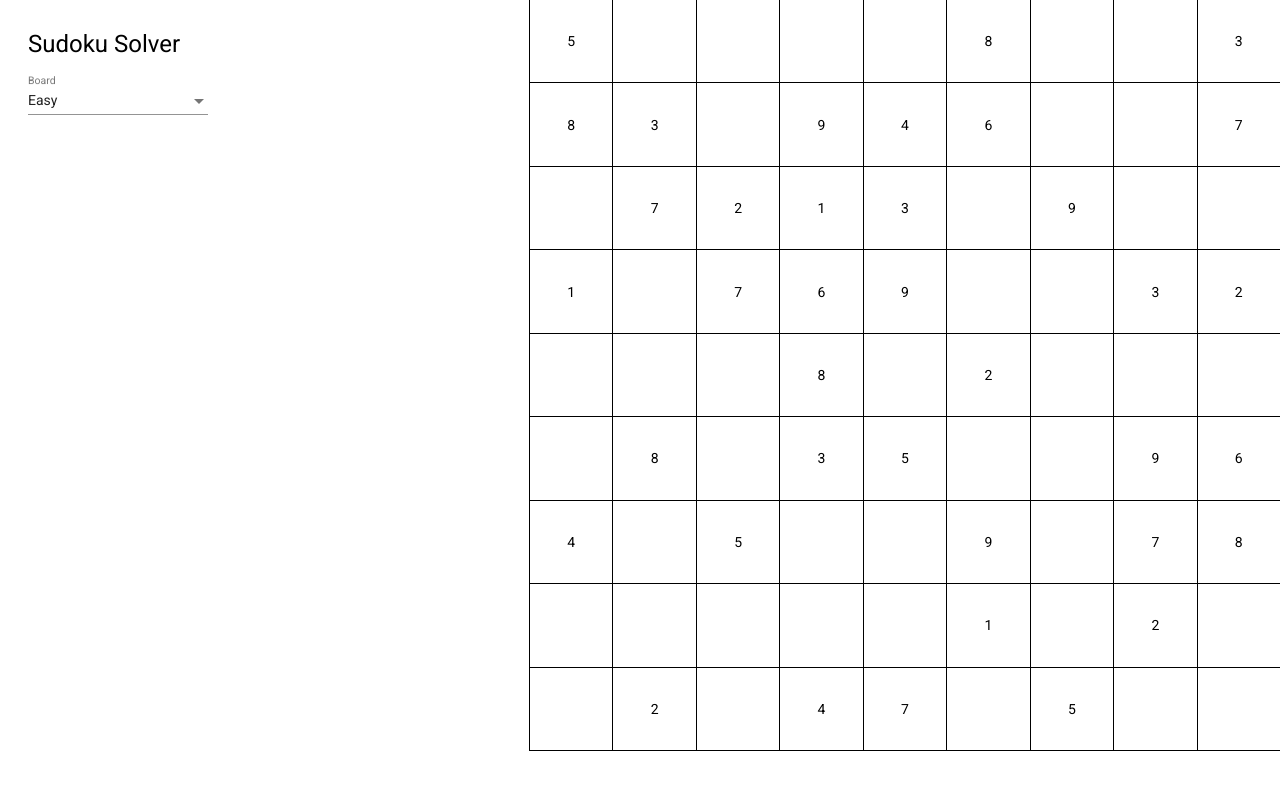
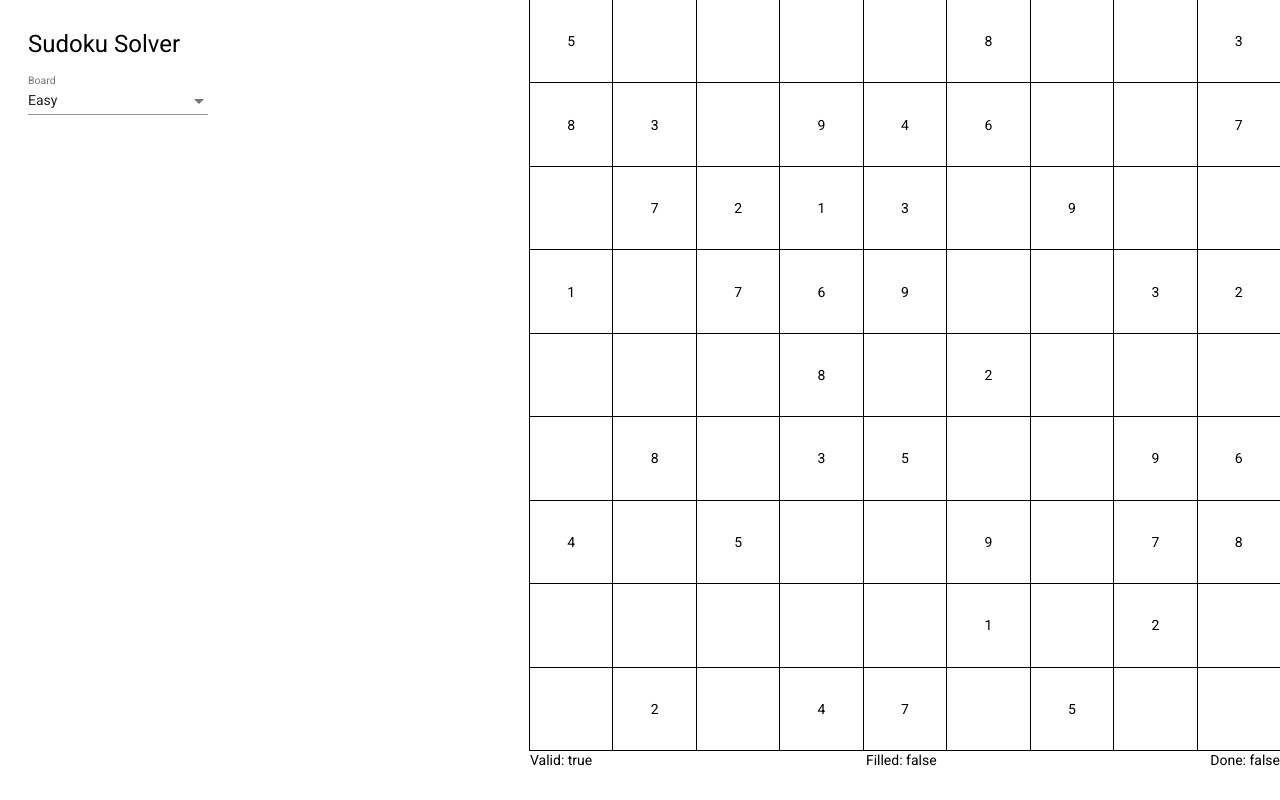
Before and after one commit to hauthorn/sudoku-solver, an Angular app: page / in a window 1280 px wide. Built offline with nearby package versions, Linux system fonts and the light colour scheme.

Commit message:
Display board status

```diff
--- a/src/app/board/board.component.html
+++ b/src/app/board/board.component.html
@@ -1,5 +1,13 @@
-<mat-grid-list cols="{{ board.columns}}">
-  <mat-grid-tile *ngFor="let field of board.fieldList" [ngClass]="{ locked: field.locked}">
-    {{ field.value }}
-  </mat-grid-tile>
-</mat-grid-list>
+<div>
+  <mat-grid-list cols="{{ board.columns}}">
+    <mat-grid-tile *ngFor="let field of board.fieldList" [ngClass]="{ locked: field.locked}">
+      {{ field.value }}
+    </mat-grid-tile>
+  </mat-grid-list>
+
+  <div class="flex flex-space-between">
+    <p>Valid: {{ board.valid }}</p>
+    <p>Filled: {{ board.filled }}</p>
+    <p>Done: {{ board.done }}</p>
+  </div>
+</div>
--- a/src/styles.css
+++ b/src/styles.css
@@ -1,4 +1,18 @@
 /* You can add global styles to this file, and also import other style files */
 
-html, body { height: 100%; }
-body { margin: 0; font-family: Roboto, "Helvetica Neue", sans-serif; }
+html, body {
+  height: 100%;
+}
+
+body {
+  margin: 0;
+  font-family: Roboto, "Helvetica Neue", sans-serif;
+}
+
+.flex {
+  display: flex;
+}
+
+.flex-space-between {
+  justify-content: space-between;
+}
```
